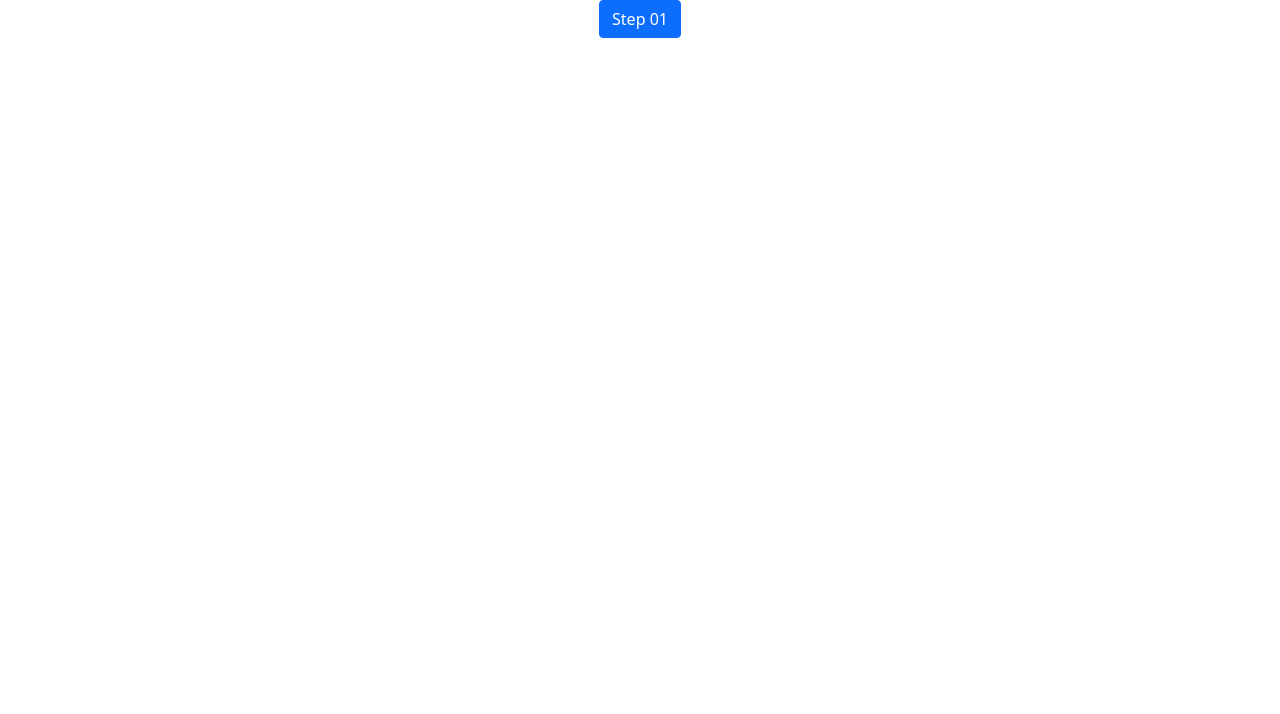
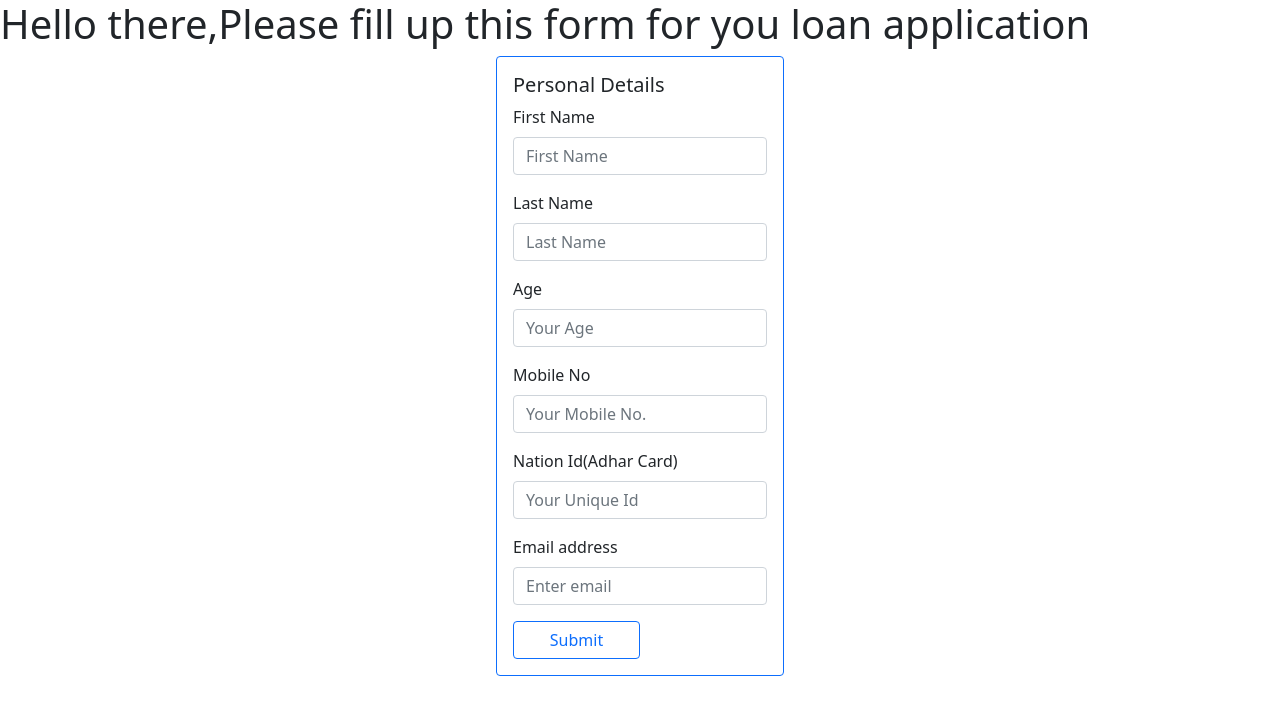
Before and after one commit to HameemH/Loan-application-client, a React (Create React App) app: page / in a window 1280 px wide. Shown: the top 714 px of the page. Built offline with nearby package versions, Linux system fonts and the light colour scheme.

Commit message:
first step with form and validation for age and id

```diff
--- a/src/App.js
+++ b/src/App.js
@@ -7,7 +7,7 @@ import Step03 from './Components/Step03';
 
 function App() {
   return (
-    <div className="App">
+    <div >
      <Routes>
        <Route path='/' element={<Step01></Step01>}></Route>
        <Route path='/step2' element={<Step02></Step02>}></Route>
--- a/src/Components/Step01.js
+++ b/src/Components/Step01.js
@@ -1,10 +1,80 @@
-import React from 'react';
-import { Button } from 'react-bootstrap';
+import React, { useState } from 'react';
+import { Button, Card, Form } from 'react-bootstrap';
 
 const Step01 = () => {
+    const [ageError, setAgeError] =  useState('');
+    const [idError, setIdError] = useState ('');
+    const handlePersonalInfo = e => {
+        e.preventDefault()
+        const name = e.target.firstname.value + ' ' + e.target.lastname.value;
+        const age = e.target.age.value;
+        console.log(age);
+        const id = e.target.id.value;
+        if(age <18 || id.length> 12 || id.length<12){
+            setAgeError('You have to be at least 18')
+            setIdError('Id number should be 12 digits')
+        }
+        else if(age <18){
+            setAgeError('You have to be at least 18')
+        }
+       else if(id.length> 12 || id.length<12){
+        setIdError('Id number should be 12 digits')
+        }
+
+        const phone = e.target.mobile.value;
+        const email = e.target.email.value;
+
+
+        const personalInfo ={name, age, phone, email, id}
+        console.log(personalInfo);
+
+    }
     return (
         <div>
-            <Button>Step 01</Button>
+            <h1>Hello there,Please fill up this form for you loan application</h1>
+            <Card className='m-auto border border-primary' style={{ width: '18rem' }}>
+                <Card.Body>
+                    <Card.Title>Personal Details</Card.Title>
+                    <h4 className='text-danger'>{ageError}</h4>
+                    <h4 className='text-danger'>{idError}</h4>
+                    <Form onSubmit={handlePersonalInfo}>
+                        <Form.Group className="mb-3" controlId="formBasicEmail">
+                            <Form.Label>First Name</Form.Label>
+                            <Form.Control name='firstname' type="text" placeholder="First Name" required />
+
+                        </Form.Group>
+                        <Form.Group className="mb-3" controlId="formBasicEmail">
+                            <Form.Label>Last Name</Form.Label>
+                            <Form.Control name='lastname' type="text" placeholder="Last Name" required/>
+
+                        </Form.Group>
+                        <Form.Group className="mb-3" controlId="formBasicEmail">
+                            <Form.Label>Age</Form.Label>
+                            <Form.Control name='age' type="number" placeholder="Your Age" required />
+
+                        </Form.Group>
+                        <Form.Group className="mb-3" controlId="formBasicEmail">
+                            <Form.Label>Mobile No</Form.Label>
+                            <Form.Control name='mobile' type="number" placeholder="Your Mobile No." required />
+
+                        </Form.Group>
+                        <Form.Group className="mb-3" controlId="formBasicEmail">
+                            <Form.Label>Nation Id(Adhar Card)</Form.Label>
+                            <Form.Control name='id' type="number" placeholder="Your Unique Id" required />
+
+                        </Form.Group>
+                        <Form.Group className="mb-3" controlId="formBasicEmail">
+                            <Form.Label>Email address</Form.Label>
+                            <Form.Control name='email' type="email" placeholder="Enter email" required />
+
+                        </Form.Group>
+                        <Button variant=" btn btn-outline-primary item-center w-50 " type="submit">
+                            Submit
+                        </Button>
+                    </Form>
+
+                </Card.Body>
+            </Card>
         </div>
     );
 };
```
